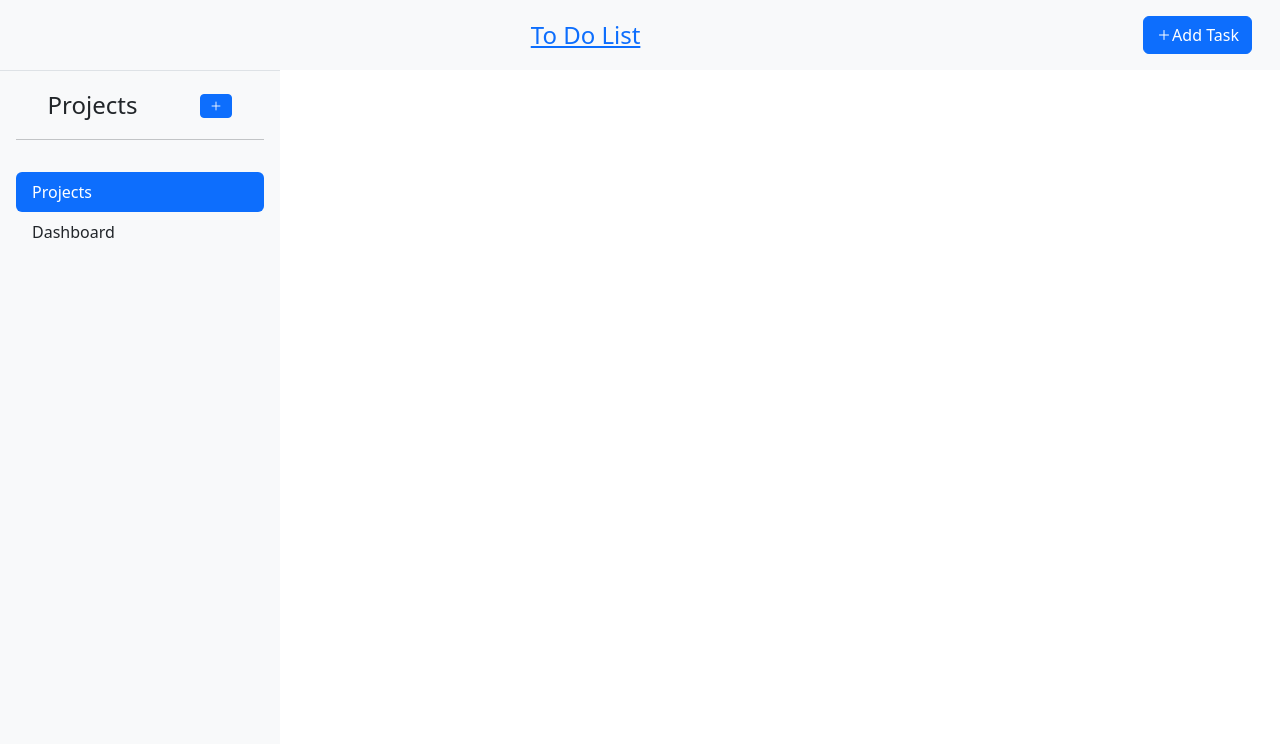
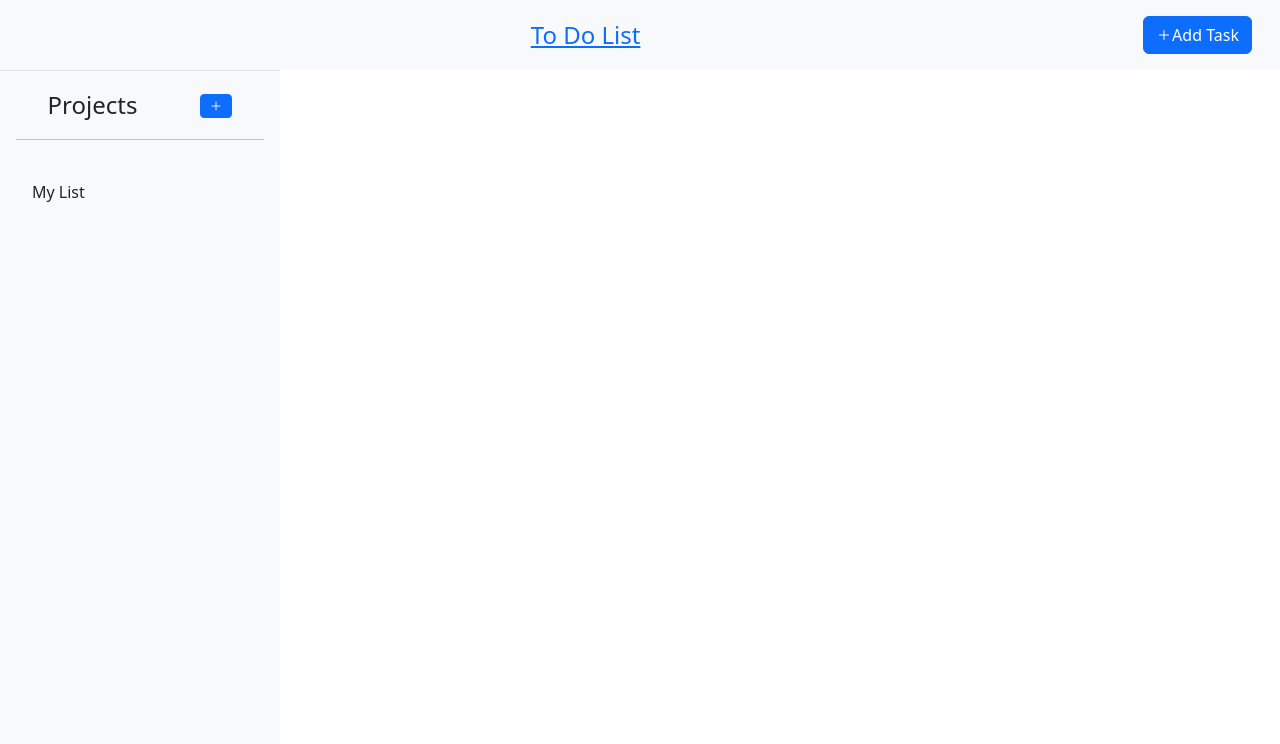
Before and after one commit to asampers/ToDoList, a website built with webpack: page src/index.html in a window 1280 px wide. Shown: the top 744 px of the page. Built offline with nearby package versions, Linux system fonts and the light colour scheme.

Commit message:
Flush out methods and add init method

```diff
--- a/src/index.html
+++ b/src/index.html
@@ -34,16 +34,6 @@
       </div>
       <hr>
       <ul class="sidebar nav nav-pills flex-column mb-auto pt-3">
-        <li class="nav-item">
-          <a href="#" class="nav-link active" aria-current="page">
-            Projects
-          </a>
-        </li>
-        <li>
-          <a href="#" class="nav-link link-dark">
-            Dashboard
-          </a>
-        </li>
       </ul>
       <hr>
       <div>
--- a/src/js/index.js
+++ b/src/js/index.js
@@ -8,6 +8,7 @@ import { createProject, addProject } from './project'
 import { createToDo } from './todo'
 import defaultProject from './defaultProject'
 import defaultCount from './defaultCount'
+import { ProjectUI } from './projectUI'
 
 const getProjects = () => {
 	return JSON.parse(localStorage.getItem("allProjects") || "[]");
@@ -32,7 +33,11 @@ newProject.addEventListener('submit', (event) => {
   document.querySelector('.new-project-btn').click();
 })
 
+
+const init = () => {
+  ProjectUI.addAllProjectsToUI();
+}
 window.onload = defaultCount();
 window.onload = defaultProject();
-
+init();
 export { getProjects };
--- a/src/js/projectUI.js
+++ b/src/js/projectUI.js
@@ -1,6 +1,6 @@
 import { getProjects } from "./index";
 
-const projectUI = () => {
+const ProjectUI = (() => {
   const sidebar = document.querySelector('.sidebar');
 
   const addAllProjectsToUI = () => {
@@ -15,8 +15,17 @@ const projectUI = () => {
   }
 
   const createProjectList = (project) => {
-
+    let projectLi = document.createElement('li');
+    projectLi.classList.add('nav-item');
+    let projectA = document.createElement('a');
+    projectA.classList.add('nav-link', 'link-dark');
+    projectLi.appendChild(projectA);
+    sidebar.append(projectLi);
+    projectA.textContent = project.title;
+    return projectA;
   }
 
+  return { addAllProjectsToUI };
+})();
 
-}
+export { ProjectUI };
```
Also changed, not shown: dist/index.html, 1 other file.
